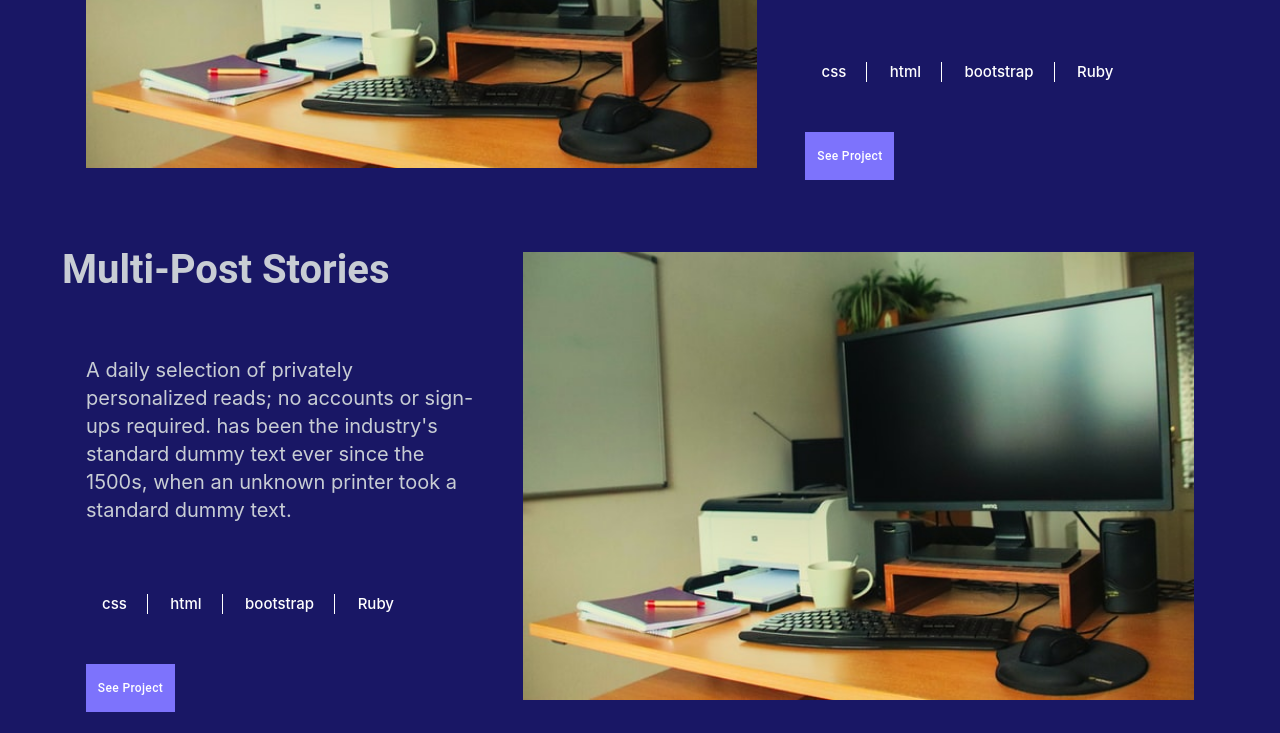
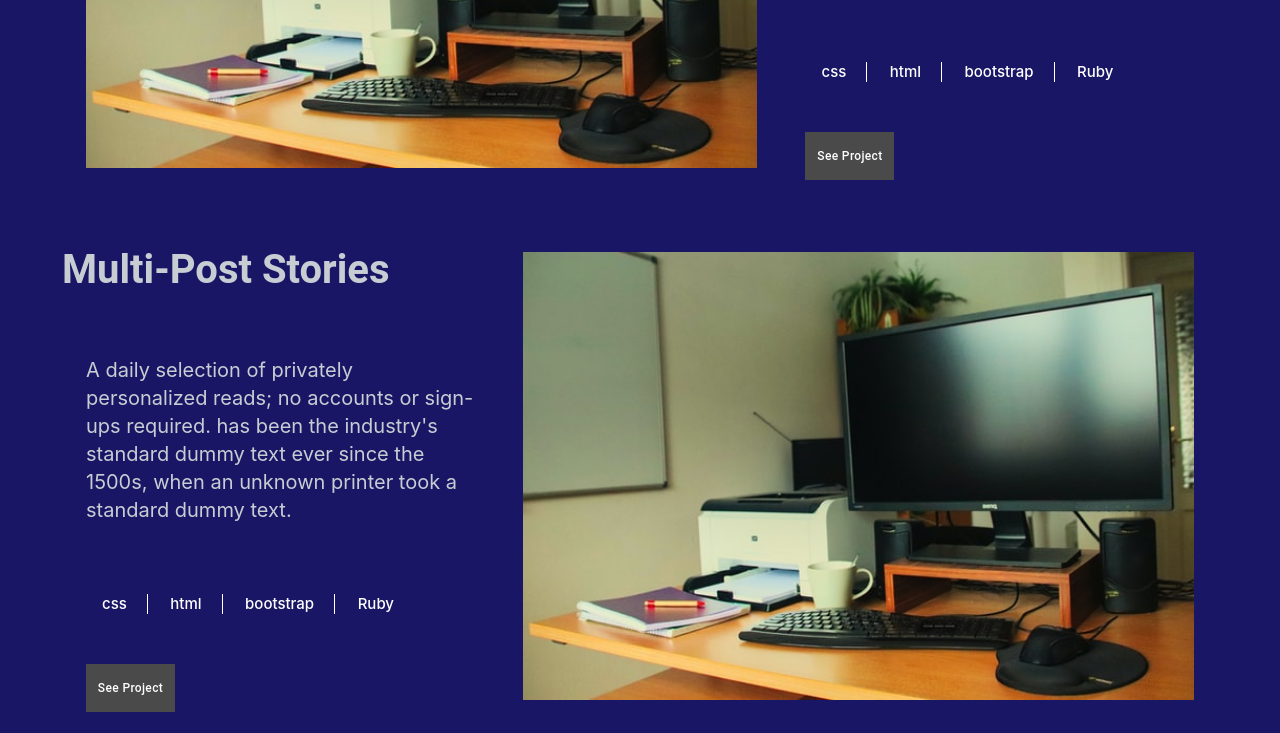
Before and after one commit to Obote/Profile, a website: page index.html in a window 1280 px wide. Shown: the part 1740-2473 px from the top of the page. Drawn offline with Linux system fonts and the light colour scheme.

Commit message:
Changed background color for the button property

```diff
--- a/style.css
+++ b/style.css
@@ -260,7 +260,8 @@ form > button {
   left: 0;
   top: 421px;
   border-radius: 0;
-  background-color: #7d73fc;
+  background-color: #4A4A4A;
+  /*background-color: #7d73fc;*/
   margin-top: 24px;
   margin-left: 24px;
   margin-bottom: 24px;
@@ -275,6 +276,7 @@ form > button {
   line-height: 24px;
   letter-spacing: 0.03em;
   text-align: center;
+  background-color: #000000;
   color: #FFFFFF;
   /*color: #edecff;*/
 }
```
